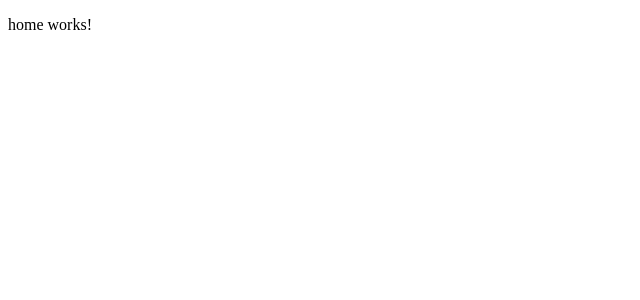
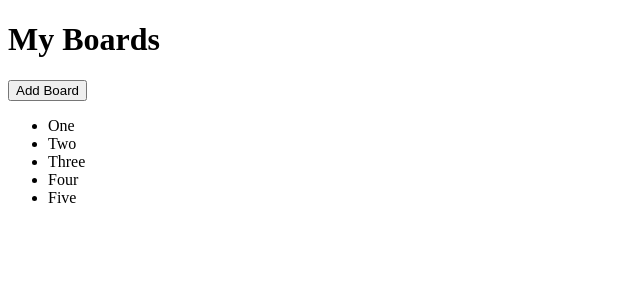
Before and after one commit to ophirbushi/prayer-board, an Angular app in the folder client/: page / in a window 1280 px wide. Both pictures are taken after typing "Sample", "Sample123" into the empty fields and a click on the button "Submit". Shown: the top 300 px of the page, without its empty margins (0-640 px from the left). Built offline with nearby package versions, Linux system fonts and the light colour scheme.

Commit message:
add board component

```diff
--- a/client/src/app/app-routing.module.ts
+++ b/client/src/app/app-routing.module.ts
@@ -4,8 +4,9 @@ import { AuthGuard } from './auth.guard';
 
 
 const routes: Routes = [
+  { path: 'auth', loadChildren: () => import('./auth/auth.module').then(m => m.AuthModule) },
   { path: '', pathMatch: 'full', canActivate: [AuthGuard], loadChildren: () => import('./home/home.module').then(m => m.HomeModule) },
-  { path: 'auth', loadChildren: () => import('./auth/auth.module').then(m => m.AuthModule) }
+  { path: 'board/:id', canActivate: [AuthGuard], loadChildren: () => import('./board/board.module').then(m => m.BoardModule) }
 ];
 
 @NgModule({
--- /dev/null
+++ b/client/src/app/board/board-routing.module.ts
@@ -0,0 +1,16 @@
+import { NgModule } from '@angular/core';
+import { CommonModule } from '@angular/common';
+import { Routes, RouterModule } from '@angular/router';
+import { BoardComponent } from './board.component';
+
+
+const routes: Routes = [{ path: '', component: BoardComponent }];
+
+@NgModule({
+  declarations: [],
+  imports: [
+    CommonModule,
+    RouterModule.forChild(routes)
+  ]
+})
+export class BoardRoutingModule { }
--- /dev/null
+++ b/client/src/app/board/board.component.html
@@ -0,0 +1 @@
+<p>board works!</p>
--- /dev/null
+++ b/client/src/app/board/board.component.ts
@@ -0,0 +1,15 @@
+import { Component, OnInit } from '@angular/core';
+
+@Component({
+  selector: 'app-board',
+  templateUrl: './board.component.html',
+  styleUrls: ['./board.component.scss']
+})
+export class BoardComponent implements OnInit {
+
+  constructor() { }
+
+  ngOnInit() {
+  }
+
+}
--- a/client/src/app/home/home.component.html
+++ b/client/src/app/home/home.component.html
@@ -1 +1,8 @@
-<p>home works!</p>
+<h1>My Boards</h1>
+
+
+<button>Add Board</button>
+
+<ul>
+    <li *ngFor="let board of boards">{{ board }}</li>
+</ul>
--- a/client/src/app/home/home.component.ts
+++ b/client/src/app/home/home.component.ts
@@ -7,6 +7,8 @@ import { Component, OnInit } from '@angular/core';
 })
 export class HomeComponent implements OnInit {
 
+  boards = ['One', 'Two', 'Three', 'Four', 'Five'];
+
   constructor() { }
 
   ngOnInit() {
```
Also changed, not shown: client/src/app/board/board.module.ts (added, +15 -0 lines), client/src/app/board/board.component.scss (added), 1 other file (tests, documents, lock files or other folders).
